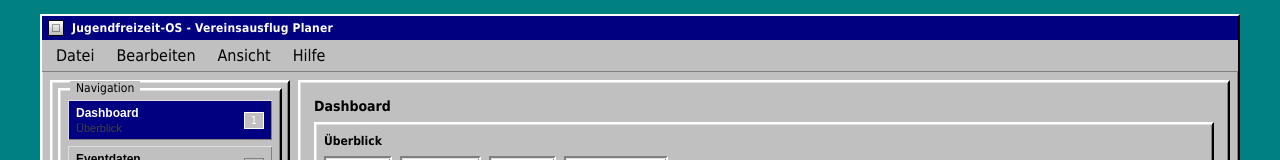
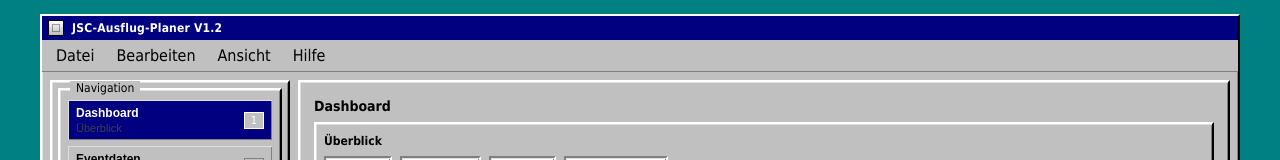
Before and after one commit to lennardkempf-de01/JSC, a plain HTML site: page index.html in a window 1280 px wide. Shown: the top 160 px of the page. Drawn offline with Linux system fonts and the light colour scheme.

Commit message:
Update index.html

```diff
--- a/index.html
+++ b/index.html
@@ -3,7 +3,7 @@
 <head>
   <meta charset="utf-8" />
   <meta name="viewport" content="width=device-width,initial-scale=1" />
-  <title>Jugendfreizeit-OS - Vereinsausflug Planer (Windows 95)</title>
+  <title>JSC-Planung-Tool - Vereinsausflug Planer</title>
   <style>
     /* ===== Windows 95 Look ===== */
     :root{
@@ -465,7 +465,7 @@
       <div class="titlebar">
         <div class="title-left">
           <div class="app-icon" aria-hidden="true"></div>
-          <div>Jugendfreizeit-OS - Vereinsausflug Planer</div>
+          <div>JSC-Ausflug-Planer V1.2</div>
         </div>
         <div class="win-controls">
           <button class="winbtn outset bevel navtoggle" id="navToggle" type="button" title="Menü">☰</button>
```
